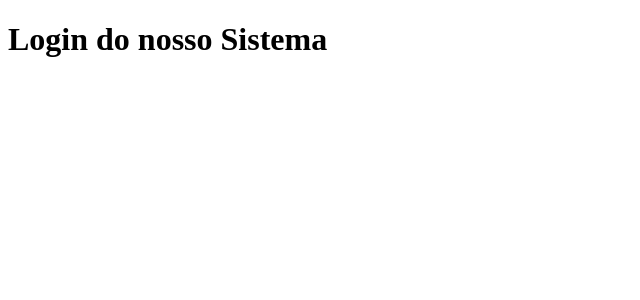
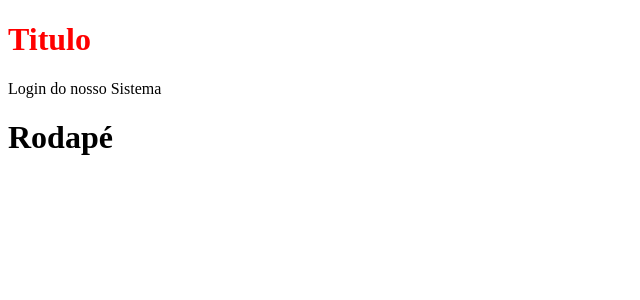
Before and after one commit to igortuag/dashboard-e-comerce, a Vue app in the folder web/: page /#/ in a window 1280 px wide. Shown: the top 300 px of the page, without its empty margins (0-640 px from the left). Built offline with nearby package versions, Linux system fonts and the light colour scheme.

Commit message:
Instalando Sass

```diff
--- a/web/package.json
+++ b/web/package.json
@@ -9,6 +9,8 @@
   },
   "dependencies": {
     "core-js": "^3.6.5",
+    "sass": "^1.26.10",
+    "sass-loader": "^9.0.2",
     "vue": "^2.6.11",
     "vue-router": "^3.3.4"
   },
--- a/web/src/pages/Home/HomeComponent.vue
+++ b/web/src/pages/Home/HomeComponent.vue
@@ -1,5 +1,7 @@
 <template>
-  <p>Home da Dashboard</p>
+  <div>
+    <p>Home da Dashboard</p>
+  </div>
 </template>
 
 <script>
--- a/web/src/pages/Login/LoginComponent.vue
+++ b/web/src/pages/Login/LoginComponent.vue
@@ -1,9 +1,18 @@
 <template>
-  <h1>Login do nosso Sistema</h1>
+  <div class="login">
+    <div class="info">
+      <h1>Titulo</h1>
+      <p>Login do nosso Sistema</p>
+    </div>
+
+    <div class="footer">
+      <h1>Rodapé</h1>
+    </div>
+  </div>
 </template>
 
 <script>
 export default {};
 </script>
 
-<style></style>
+<style lang="scss" src="./style.scss" scoped></style>
--- /dev/null
+++ b/web/src/pages/Login/style.scss
@@ -0,0 +1,5 @@
+.info {
+  h1 {
+    color: red;
+  }
+}
```
Also changed, not shown: 1 other file (tests, documents, lock files or other folders).
